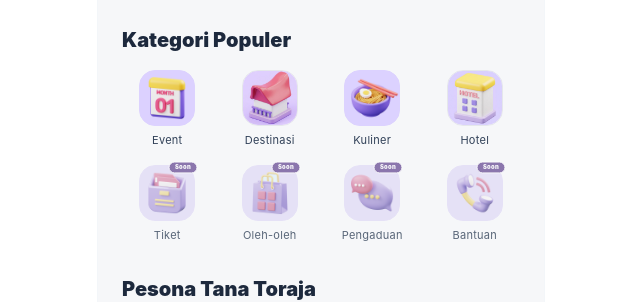
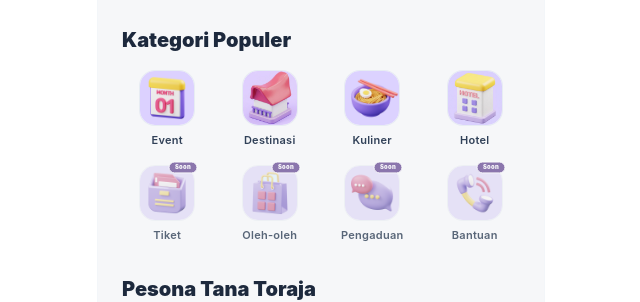
Before and after one commit to sovant28/siulu-pwa-frontend, a Next.js app: page / in a window 1280 px wide. Shown: the part 342-644 px from the top of the page, without its empty margins (319-959 px from the left). Built offline with nearby package versions, Linux system fonts and the light colour scheme; no server answers.

Commit message:
style(pwa): change quick menu label font weights to semibold and all icon container backgrounds to white

```diff
--- a/app/page.js
+++ b/app/page.js
@@ -310,48 +310,48 @@ export default function AppHome() {
           <div className="flex flex-col items-center space-y-1.5">
             <button
               onClick={() => router.push('/event')}
-              className="w-14 h-14 flex items-center justify-center rounded-2xl bg-[#DCD2FF] border border-[#DCD2FF] active:scale-90 transition-all duration-150 cursor-pointer select-none outline-none overflow-hidden"
+              className="w-14 h-14 flex items-center justify-center rounded-2xl bg-white border border-slate-200/80 active:scale-90 transition-all duration-150 cursor-pointer select-none outline-none overflow-hidden"
               style={{ WebkitTapHighlightColor: 'transparent' }}
             >
               <Image src="/icon_event.png" alt="Event" width={56} height={56} className="w-full h-full object-contain" />
             </button>
-            <span className="text-[11px] font-normal text-slate-700 tracking-wide">Event</span>
+            <span className="text-[11px] font-semibold text-slate-700 tracking-wide">Event</span>
           </div>
 
           {/* Card 2: Destinasi */}
           <div className="flex flex-col items-center space-y-1.5">
             <button
               onClick={() => router.push('/destinasi')}
-              className="w-14 h-14 flex items-center justify-center rounded-2xl bg-white border border-gray-200 active:scale-90 transition-all duration-150 cursor-pointer select-none outline-none overflow-hidden"
+              className="w-14 h-14 flex items-center justify-center rounded-2xl bg-white border border-slate-200/80 active:scale-90 transition-all duration-150 cursor-pointer select-none outline-none overflow-hidden"
               style={{ WebkitTapHighlightColor: 'transparent' }}
             >
               <Image src="/icon_destinasi.png" alt="Destinasi" width={56} height={56} className="w-full h-full object-contain scale-[1.35]" />
             </button>
-            <span className="text-[11px] font-normal text-slate-700 tracking-wide">Destinasi</span>
+            <span className="text-[11px] font-semibold text-slate-700 tracking-wide">Destinasi</span>
           </div>
 
           {/* Card 3: Kuliner */}
           <div className="flex flex-col items-center space-y-1.5">
             <button
               onClick={() => router.push('/kuliner')}
-              className="w-14 h-14 flex items-center justify-center rounded-2xl bg-[#DCD2FF] border border-[#DCD2FF] active:scale-90 transition-all duration-150 cursor-pointer select-none outline-none overflow-hidden"
+              className="w-14 h-14 flex items-center justify-center rounded-2xl bg-white border border-slate-200/80 active:scale-90 transition-all duration-150 cursor-pointer select-none outline-none overflow-hidden"
               style={{ WebkitTapHighlightColor: 'transparent' }}
             >
               <Image src="/icon_kuliner.png" alt="Kuliner" width={56} height={56} className="w-full h-full object-contain" />
             </button>
-            <span className="text-[11px] font-normal text-slate-700 tracking-wide">Kuliner</span>
+            <span className="text-[11px] font-semibold text-slate-700 tracking-wide">Kuliner</span>
           </div>
 
           {/* Card 4: Hotel */}
           <div className="flex flex-col items-center space-y-1.5">
             <button
               onClick={() => { }}
-              className="w-14 h-14 flex items-center justify-center rounded-2xl bg-white border border-gray-200 active:scale-90 transition-all duration-150 cursor-pointer select-none outline-none overflow-hidden"
+              className="w-14 h-14 flex items-center justify-center rounded-2xl bg-white border border-slate-200/80 active:scale-90 transition-all duration-150 cursor-pointer select-none outline-none overflow-hidden"
               style={{ WebkitTapHighlightColor: 'transparent' }}
             >
               <Image src="/icon_hotel.png" alt="Hotel" width={56} height={56} className="w-full h-full object-contain scale-[1.35]" />
             </button>
-            <span className="text-[11px] font-normal text-slate-700 tracking-wide">Hotel</span>
+            <span className="text-[11px] font-semibold text-slate-700 tracking-wide">Hotel</span>
           </div>
 
           {/* Card 5: Tiket */}
@@ -360,13 +360,13 @@ export default function AppHome() {
               <span className="absolute -top-1 -right-1 bg-[#4C1D95] text-white text-[6.5px] font-black px-1.5 py-0.5 rounded-full border border-white z-10 leading-none tracking-wider select-none pointer-events-none scale-90">Soon</span>
               <button
                 onClick={() => { }}
-                className="w-full h-full flex items-center justify-center rounded-2xl bg-[#DCD2FF] border border-[#DCD2FF] cursor-default select-none outline-none overflow-hidden"
+                className="w-full h-full flex items-center justify-center rounded-2xl bg-white border border-slate-200/80 cursor-default select-none outline-none overflow-hidden"
                 style={{ WebkitTapHighlightColor: 'transparent' }}
               >
                 <Image src="/icon_tiket.png" alt="Tiket" width={56} height={56} className="w-full h-full object-contain" />
               </button>
             </div>
-            <span className="text-[11px] font-normal text-slate-700/80 tracking-wide select-none">Tiket</span>
+            <span className="text-[11px] font-semibold text-slate-700/80 tracking-wide select-none">Tiket</span>
           </div>
 
           {/* Card 6: Oleh-oleh */}
@@ -375,13 +375,13 @@ export default function AppHome() {
               <span className="absolute -top-1 -right-1 bg-[#4C1D95] text-white text-[6.5px] font-black px-1.5 py-0.5 rounded-full border border-white z-10 leading-none tracking-wider select-none pointer-events-none scale-90">Soon</span>
               <button
                 onClick={() => { }}
-                className="w-full h-full flex items-center justify-center rounded-2xl bg-[#DCD2FF] border border-[#DCD2FF] cursor-default select-none outline-none overflow-hidden"
+                className="w-full h-full flex items-center justify-center rounded-2xl bg-white border border-slate-200/80 cursor-default select-none outline-none overflow-hidden"
                 style={{ WebkitTapHighlightColor: 'transparent' }}
               >
                 <Image src="/icon_oleh_oleh.png" alt="Oleh-oleh" width={56} height={56} className="w-full h-full object-contain" />
               </button>
             </div>
-            <span className="text-[11px] font-normal text-slate-700/80 tracking-wide select-none">Oleh-oleh</span>
+            <span className="text-[11px] font-semibold text-slate-700/80 tracking-wide select-none">Oleh-oleh</span>
           </div>
 
           {/* Card 7: Pengaduan */}
@@ -390,13 +390,13 @@ export default function AppHome() {
               <span className="absolute -top-1 -right-1 bg-[#4C1D95] text-white text-[6.5px] font-black px-1.5 py-0.5 rounded-full border border-white z-10 leading-none tracking-wider select-none pointer-events-none scale-90">Soon</span>
               <button
                 onClick={() => { }}
-                className="w-full h-full flex items-center justify-center rounded-2xl bg-[#DCD2FF] border border-[#DCD2FF] cursor-default select-none outline-none overflow-hidden"
+                className="w-full h-full flex items-center justify-center rounded-2xl bg-white border border-slate-200/80 cursor-default select-none outline-none overflow-hidden"
                 style={{ WebkitTapHighlightColor: 'transparent' }}
               >
                 <Image src="/icon_pengaduan.png" alt="Pengaduan" width={56} height={56} className="w-full h-full object-contain" />
               </button>
             </div>
-            <span className="text-[11px] font-normal text-slate-700/80 tracking-wide select-none">Pengaduan</span>
+            <span className="text-[11px] font-semibold text-slate-700/80 tracking-wide select-none">Pengaduan</span>
           </div>
 
           {/* Card 8: Bantuan */}
@@ -405,13 +405,13 @@ export default function AppHome() {
               <span className="absolute -top-1 -right-1 bg-[#4C1D95] text-white text-[6.5px] font-black px-1.5 py-0.5 rounded-full border border-white z-10 leading-none tracking-wider select-none pointer-events-none scale-90">Soon</span>
               <button
                 onClick={() => { }}
-                className="w-full h-full flex items-center justify-center rounded-2xl bg-[#DCD2FF] border border-[#DCD2FF] cursor-default select-none outline-none overflow-hidden"
+                className="w-full h-full flex items-center justify-center rounded-2xl bg-white border border-slate-200/80 cursor-default select-none outline-none overflow-hidden"
                 style={{ WebkitTapHighlightColor: 'transparent' }}
               >
                 <Image src="/icon_darurat.png" alt="Bantuan" width={56} height={56} className="w-full h-full object-contain" />
               </button>
             </div>
-            <span className="text-[11px] font-normal text-slate-700/80 tracking-wide select-none">Bantuan</span>
+            <span className="text-[11px] font-semibold text-slate-700/80 tracking-wide select-none">Bantuan</span>
           </div>
         </div>
       </section>
```
